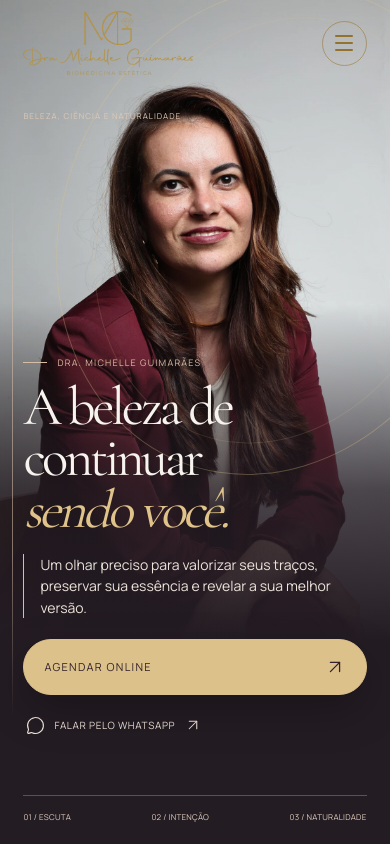
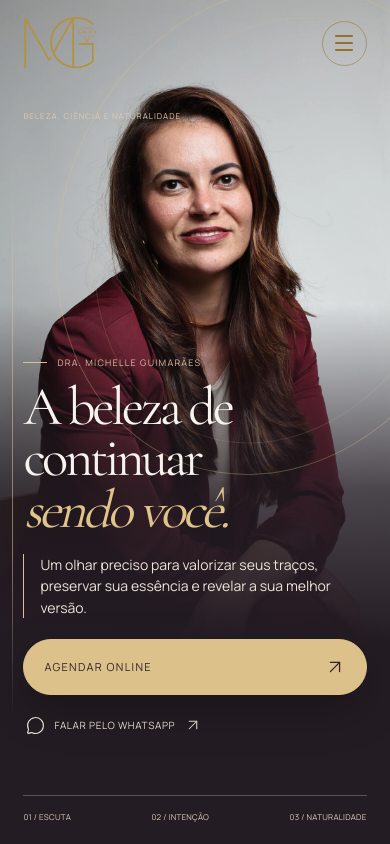
Before and after one commit to brunogbarbosa/dra-michelle-guimaraes, a Next.js app: page / in a window 390 px wide. Shown: the top 844 px of the page. Built offline with nearby package versions, Linux system fonts and the light colour scheme.

Commit message:
style: show only gold MG monogram in mobile navigation

```diff
--- a/app/michelle.css
+++ b/app/michelle.css
@@ -124,7 +124,9 @@ body .header.scrolled { background: #fbf4f5; color: #33232c; }
 @media (max-width: 1049px) { .header .desktop-nav { display: none; } .header-actions { margin-left: auto; } .header-booking { display: none; } }
 @media (max-width: 900px) { .care-index a { padding-inline: 12px; gap: 10px; } .care-index strong { font-size: 29px; } .care-index a > svg:first-of-type { display: none; } .courses-copy { padding: 65px 8%; } .courses-art { min-height: 620px; } }
 @media (max-width: 700px) {
-  .header .brand-logo { width: 170px; height: 70px; }
+  /* Show the official MG mark from the existing 1000 × 382 logo, without its lettering. */
+  .header .wordmark { position: relative; display: block; width: 76px; height: 52px; overflow: hidden; flex: none; }
+  .header .wordmark .brand-logo { position: absolute; top: 0; left: -89px; width: 250px; height: auto; max-width: none; }
   body .header.scrolled { background: transparent; }
   .header:not(.scrolled) .brand-logo, .header.scrolled .brand-logo { filter: brightness(0) saturate(100%) invert(58%) sepia(42%) saturate(600%) hue-rotate(4deg) brightness(92%) contrast(88%); }
   .header:not(.scrolled) .mobile-menu, .header.scrolled .mobile-menu { color: #94712d; border-color: #94712d80; }
```
